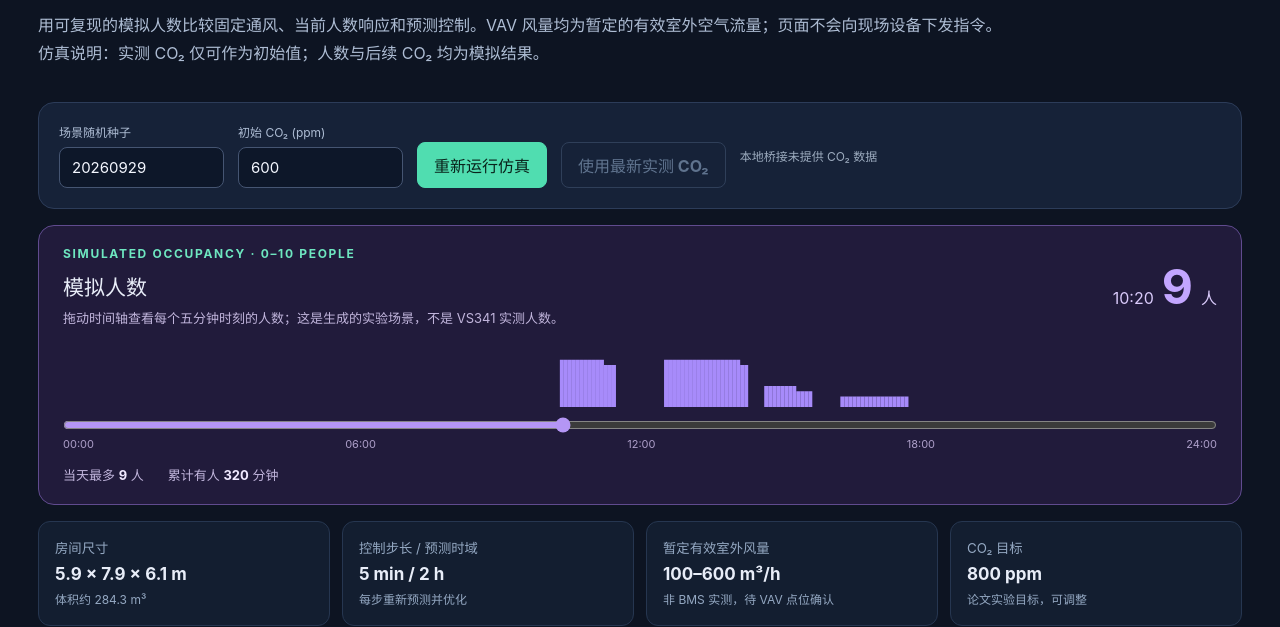
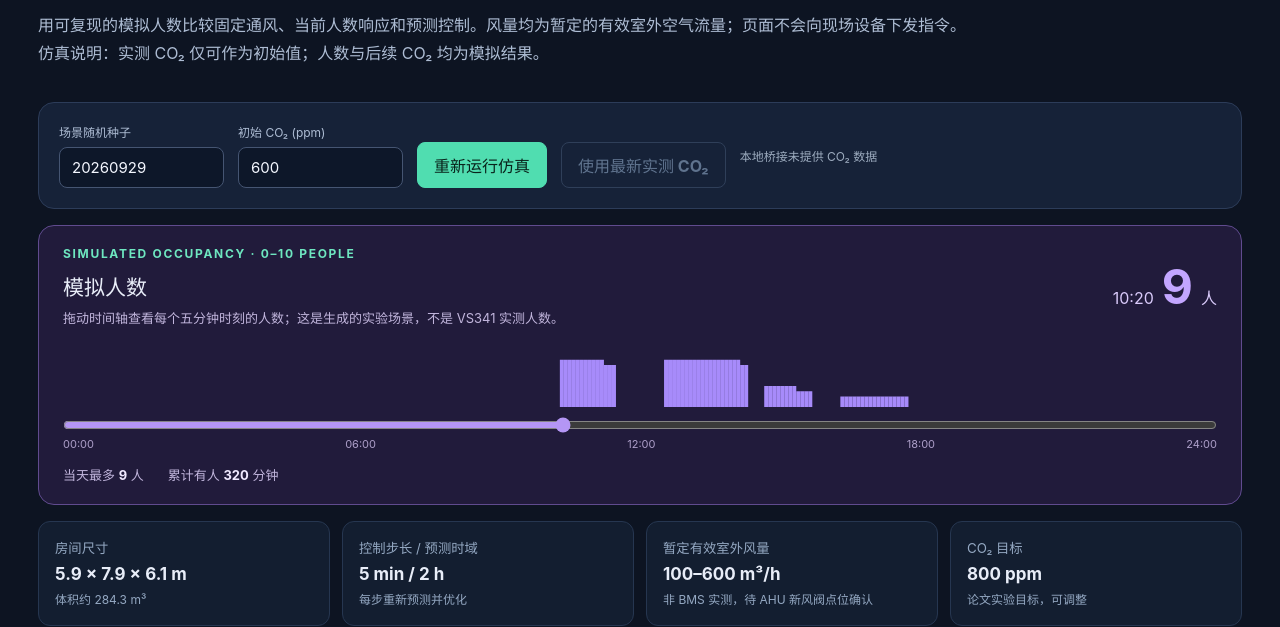
Before and after one commit to LilaXIE/zb202-occupancy-co2-simulator, a website: page index.html in a window 1280 px wide. Shown: the part 180-807 px from the top of the page. Drawn offline with Linux system fonts and the light colour scheme.

Commit message:
Correct ZB202 ventilation equipment assumptions

```diff
--- a/index.html
+++ b/index.html
@@ -10,7 +10,7 @@
   <main class="shell">
     <header class="topbar"><a href="https://github.com/LYUml/ZB202_DT">← 原项目仓库</a><span>ZB202 / Research prototype</span></header>
     <section class="hero">
-      <div><p class="eyebrow">SIMULATION · NO PHYSICAL CONTROL</p><h1>人数、CO₂ 与通风控制实验</h1><p>用可复现的模拟人数比较固定通风、当前人数响应和预测控制。VAV 风量均为暂定的有效室外空气流量；页面不会向现场设备下发指令。</p><p class="simulation-note">仿真说明：实测 CO₂ 仅可作为初始值；人数与后续 CO₂ 均为模拟结果。</p></div>
+      <div><p class="eyebrow">SIMULATION · NO PHYSICAL CONTROL</p><h1>人数、CO₂ 与通风控制实验</h1><p>用可复现的模拟人数比较固定通风、当前人数响应和预测控制。风量均为暂定的有效室外空气流量；页面不会向现场设备下发指令。</p><p class="simulation-note">仿真说明：实测 CO₂ 仅可作为初始值；人数与后续 CO₂ 均为模拟结果。</p></div>
     </section>
     <section class="controls" aria-label="仿真参数">
       <label>场景随机种子 <input id="seed" type="number" min="1" max="4294967295" step="1" value="20260929"></label>
@@ -29,12 +29,12 @@
     <section class="assumptions" aria-label="模型假设">
       <div><small>房间尺寸</small><strong>5.9 × 7.9 × 6.1 m</strong><span>体积约 284.3 m³</span></div>
       <div><small>控制步长 / 预测时域</small><strong>5 min / 2 h</strong><span>每步重新预测并优化</span></div>
-      <div><small>暂定有效室外风量</small><strong>100–600 m³/h</strong><span>非 BMS 实测，待 VAV 点位确认</span></div>
+      <div><small>暂定有效室外风量</small><strong>100–600 m³/h</strong><span>非 BMS 实测，待 AHU 新风阀点位确认</span></div>
       <div><small>CO₂ 目标</small><strong>800 ppm</strong><span>论文实验目标，可调整</span></div>
     </section>
     <section class="panel"><div class="panel-head"><div><p class="eyebrow">SAME OCCUPANCY SCENARIO</p><h2>三种策略比较</h2></div><button id="download" type="button">下载逐步结果 CSV</button></div><div id="summary" class="summary"></div><p class="note">“累计室外空气量”只是通风量代理指标，不等于实际能耗；CO₂ 结果由模拟人数和暂定风量参数计算。</p></section>
     <section class="panel"><div class="panel-head"><div><p class="eyebrow">24-HOUR TRACE</p><h2>人数与 CO₂ 轨迹</h2></div></div><div class="legend"><span class="people">模拟人数</span><span class="fixed">固定</span><span class="reactive">响应</span><span class="predictive">预测</span><span class="target">800 ppm 目标</span></div><div id="chart" class="chart" role="img" aria-label="模拟人数与三种策略的 CO₂ 时间序列图"></div></section>
-    <section class="panel details"><h2>方法与数据边界</h2><p>人数轨迹由固定随机种子产生；时变马尔可夫转移矩阵仅由另外 120 条模拟训练日估计，不使用评价日的未来人数。预测控制用 32 条候选轨迹的束搜索近似求解未来 24 个五分钟步骤，仅采纳第一个建议风量，然后滚动重算。</p><p>CO₂ 使用单区完全混合质量守恒模型。室外 CO₂ 暂定 420 ppm，人员生成率采用论文的 0.018 m³/(h·人)。有效室外风量候选值为 100、200、300、450、600 m³/h。未取得 VAV 实测风量、新风比例、现场人数和控制权限前，这些结果只用于算法验证。</p><p>现场接入顺序：BMS 点位与权限确认 → 只读风量趋势 → 小幅人工阶跃试验与参数辨识 → 影子模式建议 → 经批准的限幅写入。不得将本页面输出直接用于控制实验室通风。</p></section>
+    <section class="panel details"><h2>方法与数据边界</h2><p>人数轨迹由固定随机种子产生；时变马尔可夫转移矩阵仅由另外 120 条模拟训练日估计，不使用评价日的未来人数。预测控制用 32 条候选轨迹的束搜索近似求解未来 24 个五分钟步骤，仅采纳第一个建议风量，然后滚动重算。</p><p>CO₂ 使用单区完全混合质量守恒模型。室外 CO₂ 暂定 420 ppm，人员生成率采用论文的 0.018 m³/(h·人)。有效室外风量候选值为 100、200、300、450、600 m³/h。未取得 AHU 新风阀点位、实际有效室外风量、现场人数和控制权限前，这些结果只用于算法验证。</p><p>现场接入顺序：BMS 点位与权限确认 → 只读风量趋势 → 小幅人工阶跃试验与参数辨识 → 影子模式建议 → 经批准的限幅写入。不得将本页面输出直接用于控制实验室通风。</p></section>
   </main>
   <script defer src="src/experiment/standalone.js"></script>
 </body>
```
Also changed, not shown: README.md, docs/experiment/README.md.
